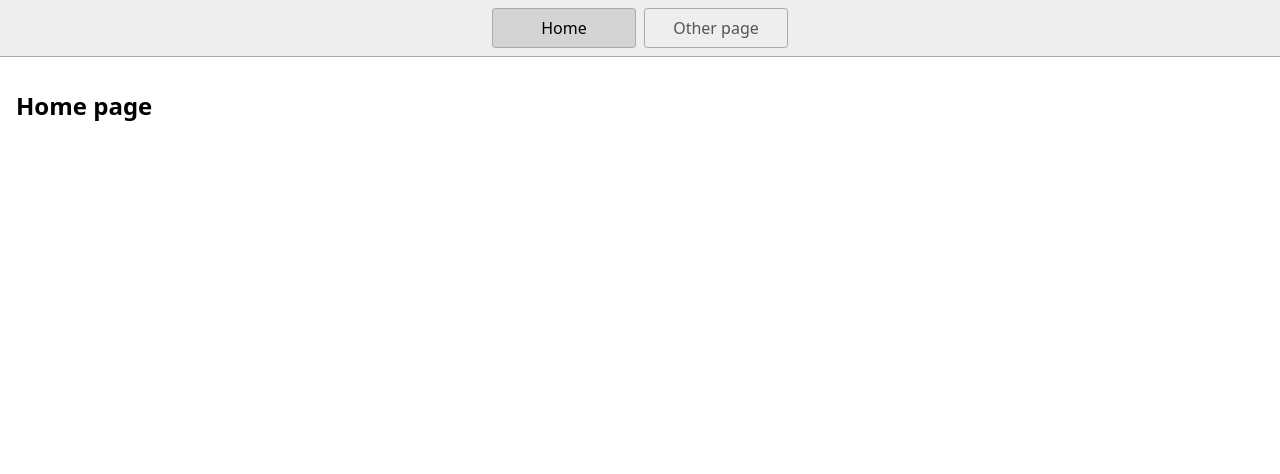
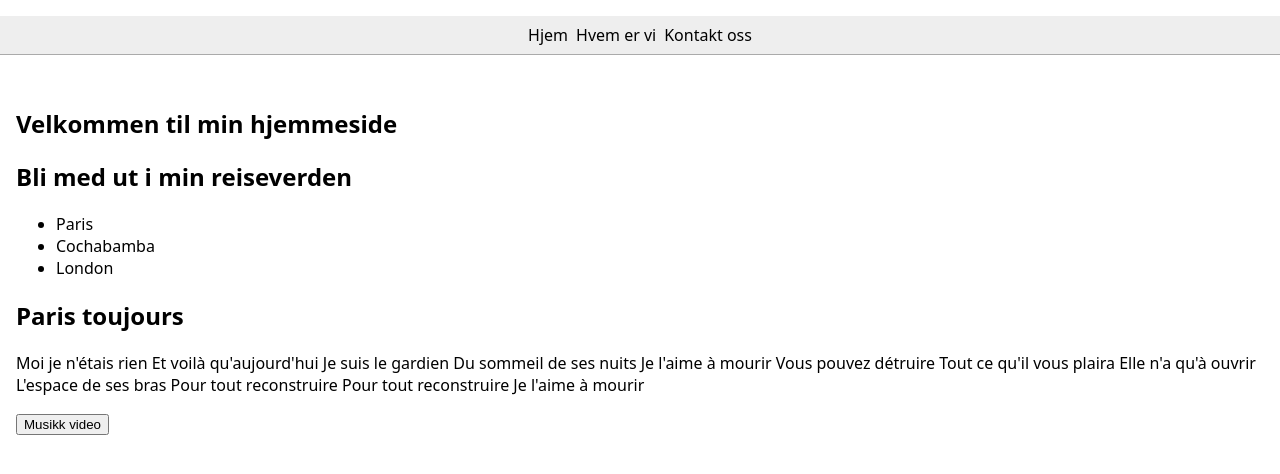
Before and after one commit to Claudia2305/Lekse-til-28.jan-25, a website: page index.html in a window 1280 px wide. Drawn offline with Linux system fonts and the light colour scheme.

Commit message:
Fikse nav bar

```diff
--- a/index.html
+++ b/index.html
@@ -1,6 +1,6 @@
 <!DOCTYPE html>
 <html lang="en">
-  <head>
+  <header>
     <title>Home</title>
     <meta charset="UTF-8" />
     <meta name="viewport" content="width=device-width" />
@@ -12,12 +12,52 @@
     <script type="module" src="script.js"></script>
   </head>
   <body>
-    <nav>
-      <a href="/" aria-current="page">Home</a>
-      <a href="/page2.html">Other page</a>
-    </nav>
+    <header>
+      <!-- Navigasjonsbar, logo, søk-funksjon, innlogging -->
+      <nav>
+        <ul class="navbar">
+          <li class="navbarprikk">Hjem</li>
+          <li class="navbarprikk">Hvem er vi</li>
+          <li class="navbarprikk">Kontakt oss</li>
+        </ul>
+      </nav>
+    </header>
+
     <main>
-      <h1>Home page</h1>
+      <!-- Ulike seksjoner -->
+      <section>
+        <!-- Hero-seksjon -->
+        <h1>Velkommen til min hjemmeside</h1>
+        <h2>Bli med ut i min reiseverden</h2>
+      </section>
+      <section>
+        <ul>
+          <li>Paris</li>
+          <li>Cochabamba</li>
+          <li>London</li>
+        <!--  Videre informasjon -->
+      </section>
+      <section>
+        <h2>Paris toujours</h2>
+        <p>Moi je n'étais rien
+          Et voilà qu'aujourd'hui
+          Je suis le gardien
+          Du sommeil de ses nuits
+          Je l'aime à mourir
+          Vous pouvez détruire
+          Tout ce qu'il vous plaira
+          Elle n'a qu'à ouvrir
+          L'espace de ses bras
+          Pour tout reconstruire
+          Pour tout reconstruire
+          Je l'aime à mourir
+          </p>
+
+          <button class="CTAbutton">Musikk video</button>
+        </section>
     </main>
+    <footer>
+      <!-- Kreditasjon, sosiale medier kontaktinformasjon -->
+    </footer>
   </body>
 </html>
--- a/styles.css
+++ b/styles.css
@@ -9,7 +9,7 @@ body {
   background-color: white;
 }
 
-nav {
+.navbar{
   display: flex;
   flex-wrap: wrap;
   align-items: center;
@@ -19,22 +19,9 @@ nav {
   border-bottom: solid 1px #aaa;
   background-color: #eee;
 }
-
-nav a {
-  display: inline-block;
-  min-width: 9rem;
-  padding: 0.5rem;
-  border-radius: 0.2rem;
-  border: solid 1px #aaa;
-  text-align: center;
-  text-decoration: none;
-  color: #555;
-}
-
-nav a[aria-current='page'] {
-  color: #000;
-  background-color: #d4d4d4;
-}
+.navbarprikk{
+  list-style-type:none;
+  }
 
 main {
   padding: 1rem;
```
Also changed, not shown: 1 other file.
